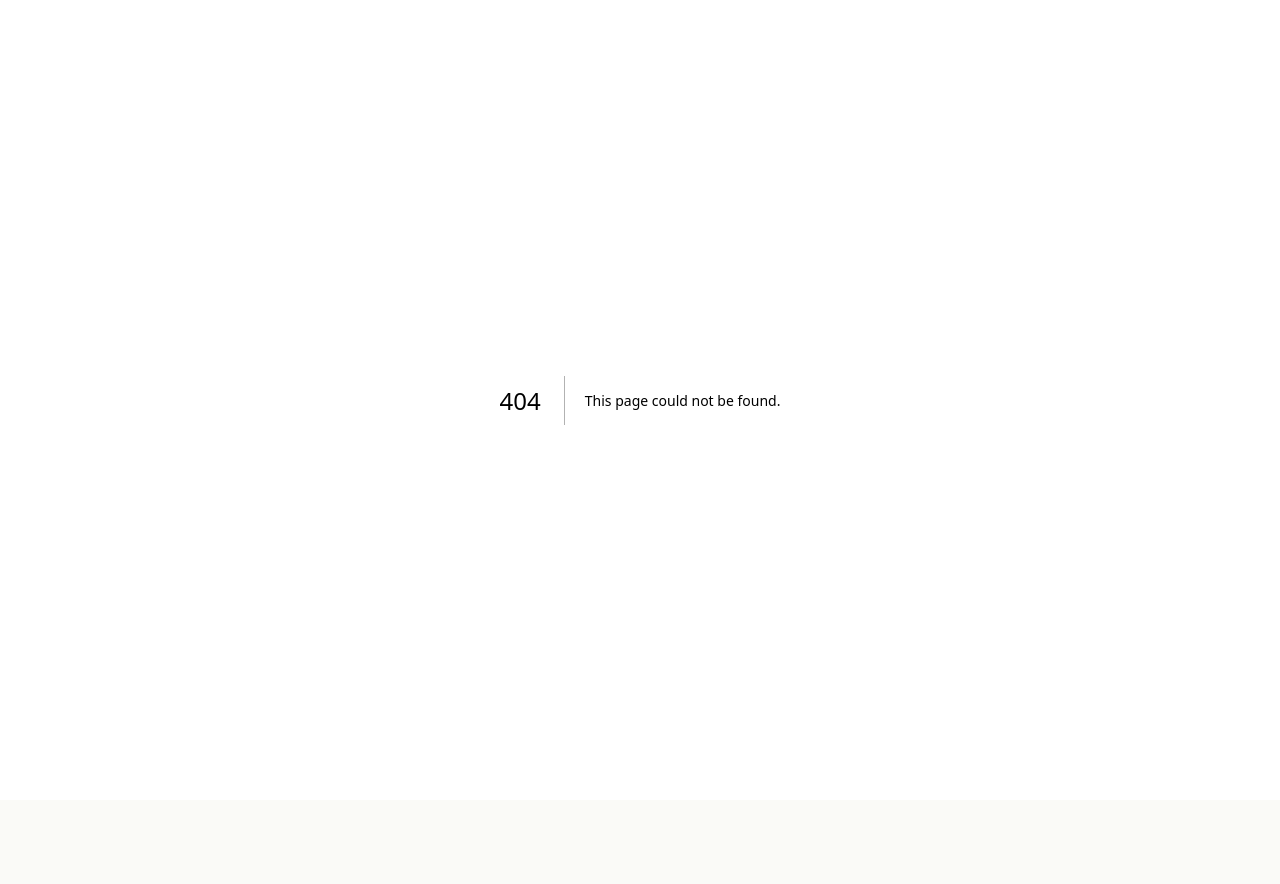
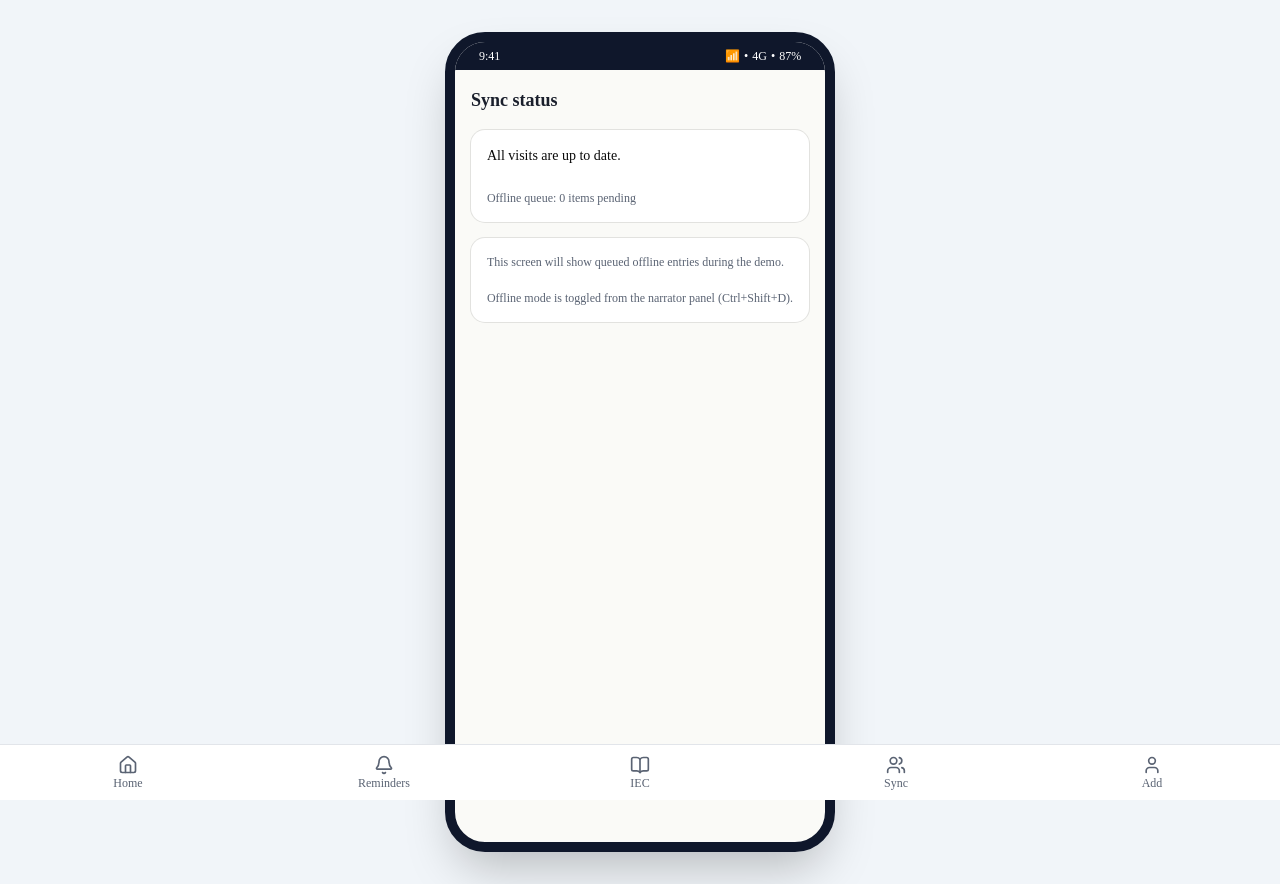
Before and after one commit to vishnumelur/BPL-Mother-Child-Health-Tracking, a Next.js app: page /field/sync in a window 1280 px wide. Before the commit this address had no page. Before the commit the page ends 800 px from the top, so only its background shows below. Built offline with nearby package versions, Linux system fonts and the light colour scheme.

Commit message:
feat: /field/sync placeholder — queue UI in Phase 9

```diff
--- /dev/null
+++ b/src/app/field/sync/page.tsx
@@ -0,0 +1,19 @@
+import { Card } from "@/components/ui/card";
+
+export default function SyncPage() {
+  return (
+    <div className="p-4 space-y-4">
+      <h1 className="text-lg font-semibold">Sync status</h1>
+      <Card className="p-4 space-y-2">
+        <p className="text-sm">All visits are up to date.</p>
+        <p className="text-xs text-[var(--fg-muted)]">
+          Offline queue: 0 items pending
+        </p>
+      </Card>
+      <Card className="p-4 space-y-1 text-xs text-[var(--fg-muted)]">
+        <p>This screen will show queued offline entries during the demo.</p>
+        <p>Offline mode is toggled from the narrator panel (Ctrl+Shift+D).</p>
+      </Card>
+    </div>
+  );
+}
```
